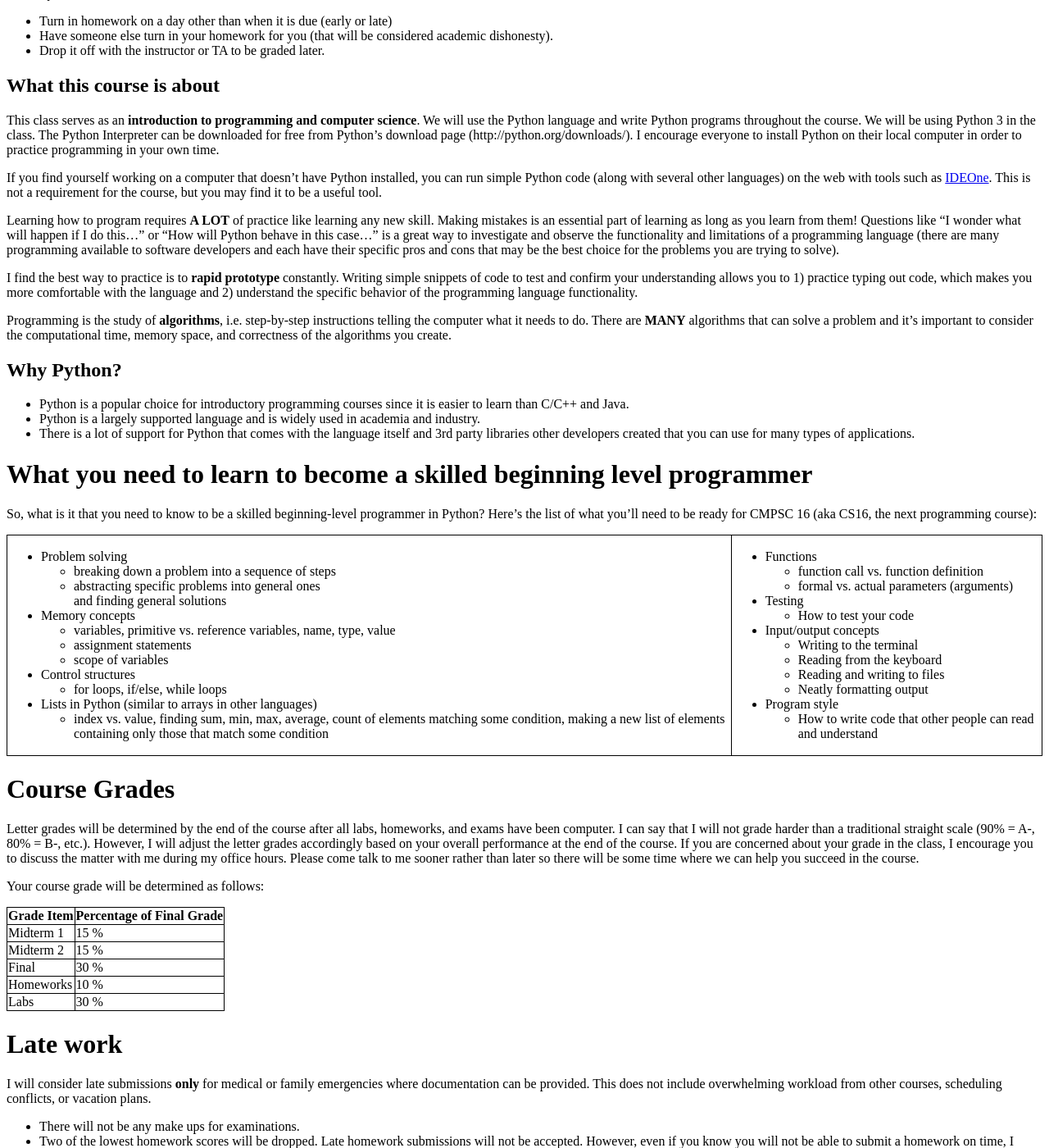
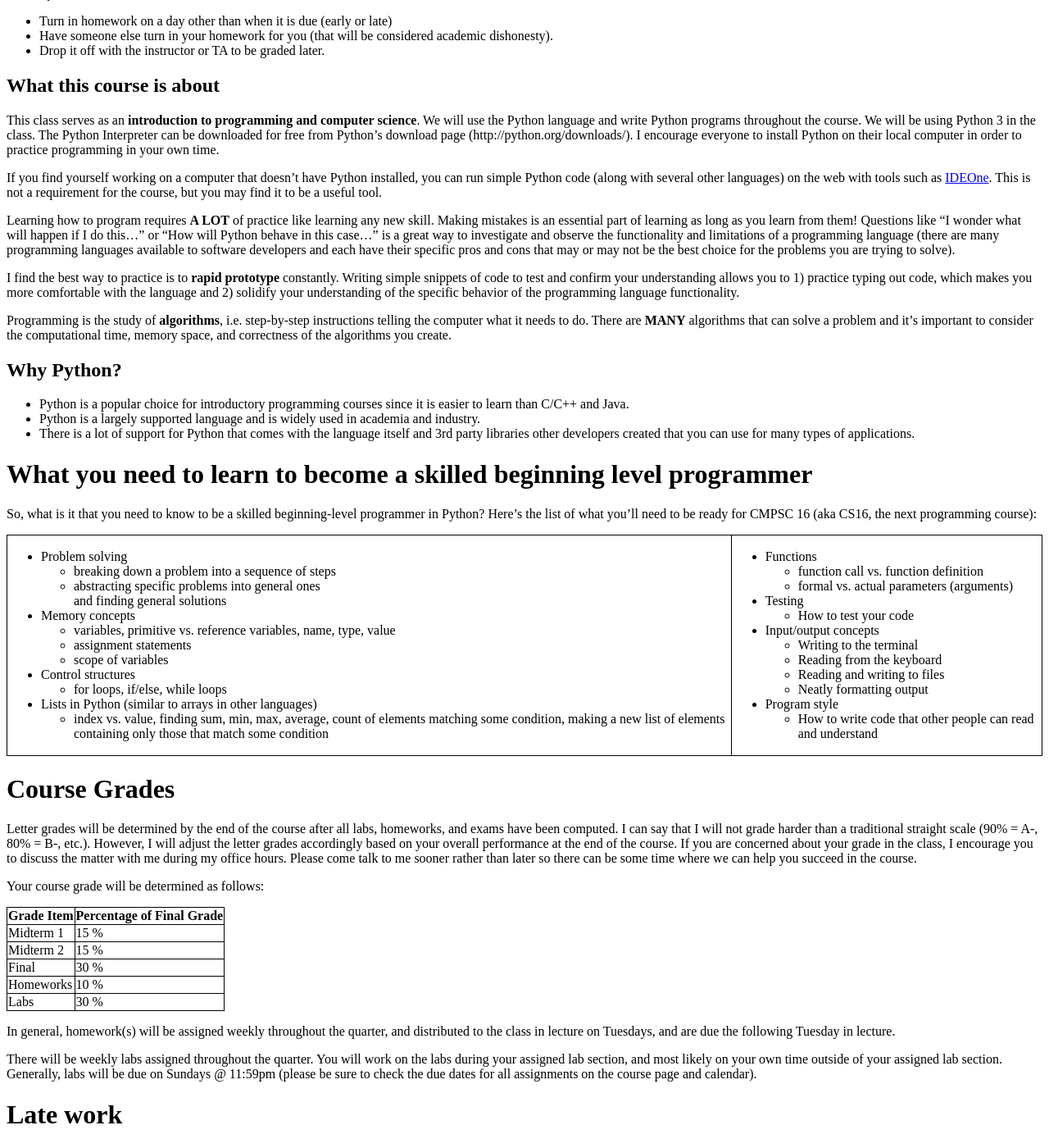
Before and after one commit to ucsb-cs8-w18-wang/ucsb-cs8-w18-wang.github.io, a Jekyll site: the page built from _info/syllabus.md, in a window 1280 px wide and 1400 px high, scrolled down 930 px. Shown: the whole window at 82% size. Built offline with Jekyll 4.4.1, drawn with Linux system fonts in a browser that asks for light colours; some of the changed text lies outside the part shown.

Commit message:
Updates to syllabus

```diff
--- a/_info/syllabus.md
+++ b/_info/syllabus.md
@@ -7,7 +7,7 @@ ready: false
 Basic Facts
 -----------
 
-* **Course Web Site**: <http://ucsb-cs8.github.io>
+* **Course Web Site**: <https://ucsb-cs8-w18-wang.github.io/>
 * **Instructor**:  [Richert Wang](http://www.cs.ucsb.edu/~richert)
    * Email is richert@ucsb.edu, BUT please use [Piazza](https://piazza.com/class/jc6t3qhjbc2pb) for course related communication.
 * **Lecture**: TuTh 2:30pm-3:45pm BUCHN1920, ATTENDANCE REQUIRED.
@@ -55,9 +55,9 @@ This class serves as an <strong>introduction to programming and computer science
 
 If you find yourself working on a computer that doesn't have Python installed, you can run simple Python code (along with several other languages) on the web with tools such as [IDEOne](https://ideone.com). This is not a requirement for the course, but you may find it to be a useful tool.
 
-Learning how to program requires <strong>A LOT</strong> of practice like learning any new skill. Making mistakes is an essential part of learning as long as you learn from them! Questions like "I wonder what will happen if I do this..." or "How will Python behave in this case..." is a great way to investigate and observe the functionality and limitations of a programming language (there are many programming available to software developers and each have their specific pros and cons that may be the best choice for the problems you are trying to solve).
+Learning how to program requires <strong>A LOT</strong> of practice like learning any new skill. Making mistakes is an essential part of learning as long as you learn from them! Questions like "I wonder what will happen if I do this..." or "How will Python behave in this case..." is a great way to investigate and observe the functionality and limitations of a programming language (there are many programming languages available to software developers and each have their specific pros and cons that may or may not be the best choice for the problems you are trying to solve).
 
-I find the best way to practice is to <strong>rapid prototype</strong> constantly. Writing simple snippets of code to test and confirm your understanding allows you to 1) practice typing out code, which makes you more comfortable with the language and 2) understand the specific behavior of the programming language functionality.
+I find the best way to practice is to <strong>rapid prototype</strong> constantly. Writing simple snippets of code to test and confirm your understanding allows you to 1) practice typing out code, which makes you more comfortable with the language and 2) solidify your understanding of the specific behavior of the programming language functionality.
 
 Programming is the study of <strong>algorithms</strong>, i.e. step-by-step instructions telling the computer what it needs to do. There are <strong>MANY</strong> algorithms that can solve a problem and it's important to consider the computational time, memory space, and correctness of the algorithms you create.
 
@@ -130,7 +130,7 @@ So, what is it that you need to know to be a skilled beginning-level programmer
 
 # Course Grades
 
-Letter grades will be determined by the end of the course after all labs, homeworks, and exams have been computer. I can say that I will not grade harder than a traditional straight scale (90% = A-, 80% = B-, etc.). However, I will adjust the letter grades accordingly based on your overall performance at the end of the course. If you are concerned about your grade in the class, I encourage you to discuss the matter with me during my office hours. Please come talk to me sooner rather than later so there will be some time where we can help you succeed in the course.
+Letter grades will be determined by the end of the course after all labs, homeworks, and exams have been computed. I can say that I will not grade harder than a traditional straight scale (90% = A-, 80% = B-, etc.). However, I will adjust the letter grades accordingly based on your overall performance at the end of the course. If you are concerned about your grade in the class, I encourage you to discuss the matter with me during my office hours. Please come talk to me sooner rather than later so there can be some time where we can help you succeed in the course.
 
 Your course grade will be determined as follows:
 
@@ -141,6 +141,10 @@ Your course grade will be determined as follows:
 | Final               | 30 %                      |
 | Homeworks           | 10 %                      |
 | Labs                | 30 %                      |
+
+In general, homework(s) will be assigned weekly throughout the quarter, and distributed to the class in lecture on Tuesdays, and are due the following Tuesday in lecture.
+
+There will be weekly labs assigned throughout the quarter. You will work on the labs during your assigned lab section, and most likely on your own time outside of your assigned lab section. Generally, labs will be due on Sundays @ 11:59pm (please be sure to check the due dates for all assignments on the course page and calendar).
 
 # Late work
 
```
